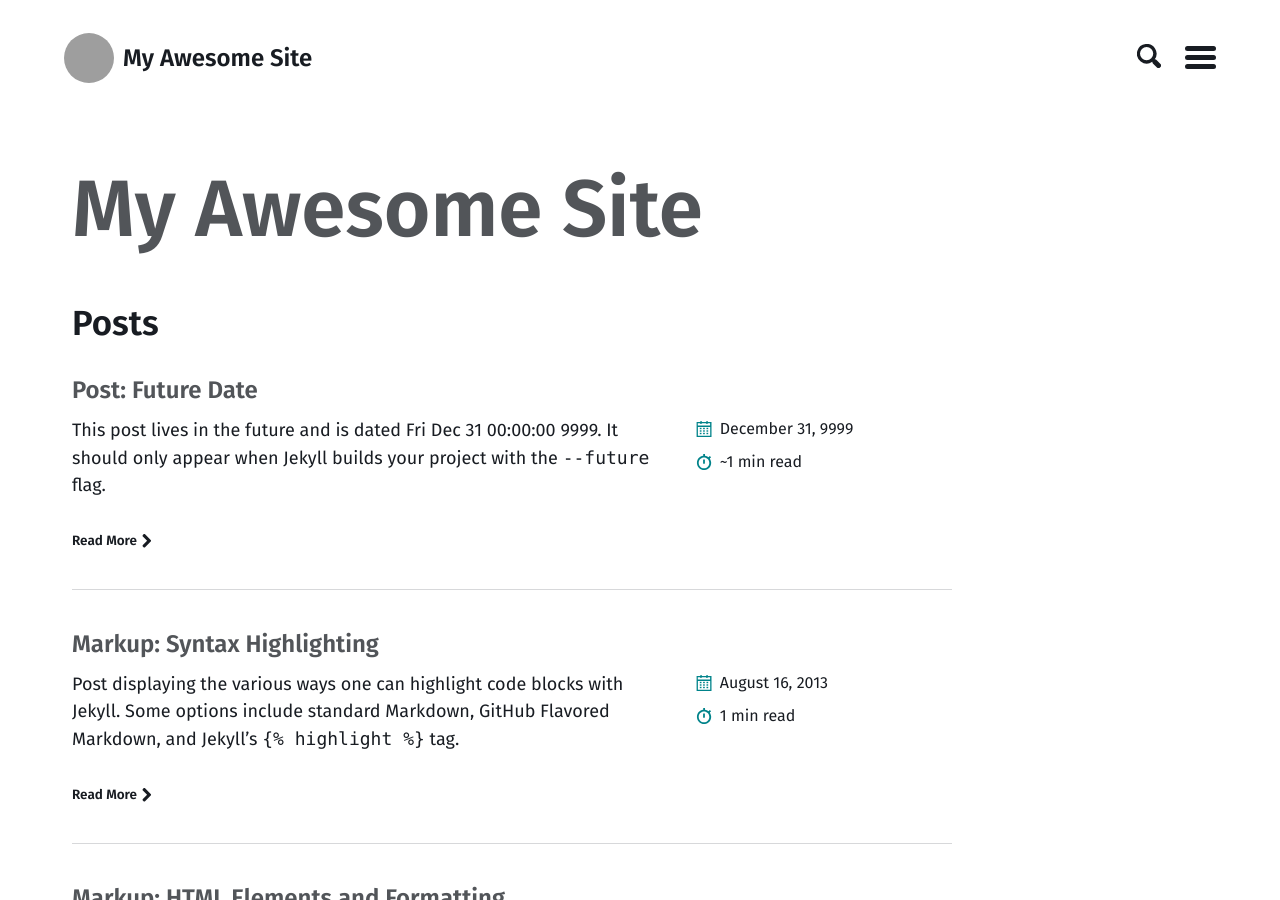
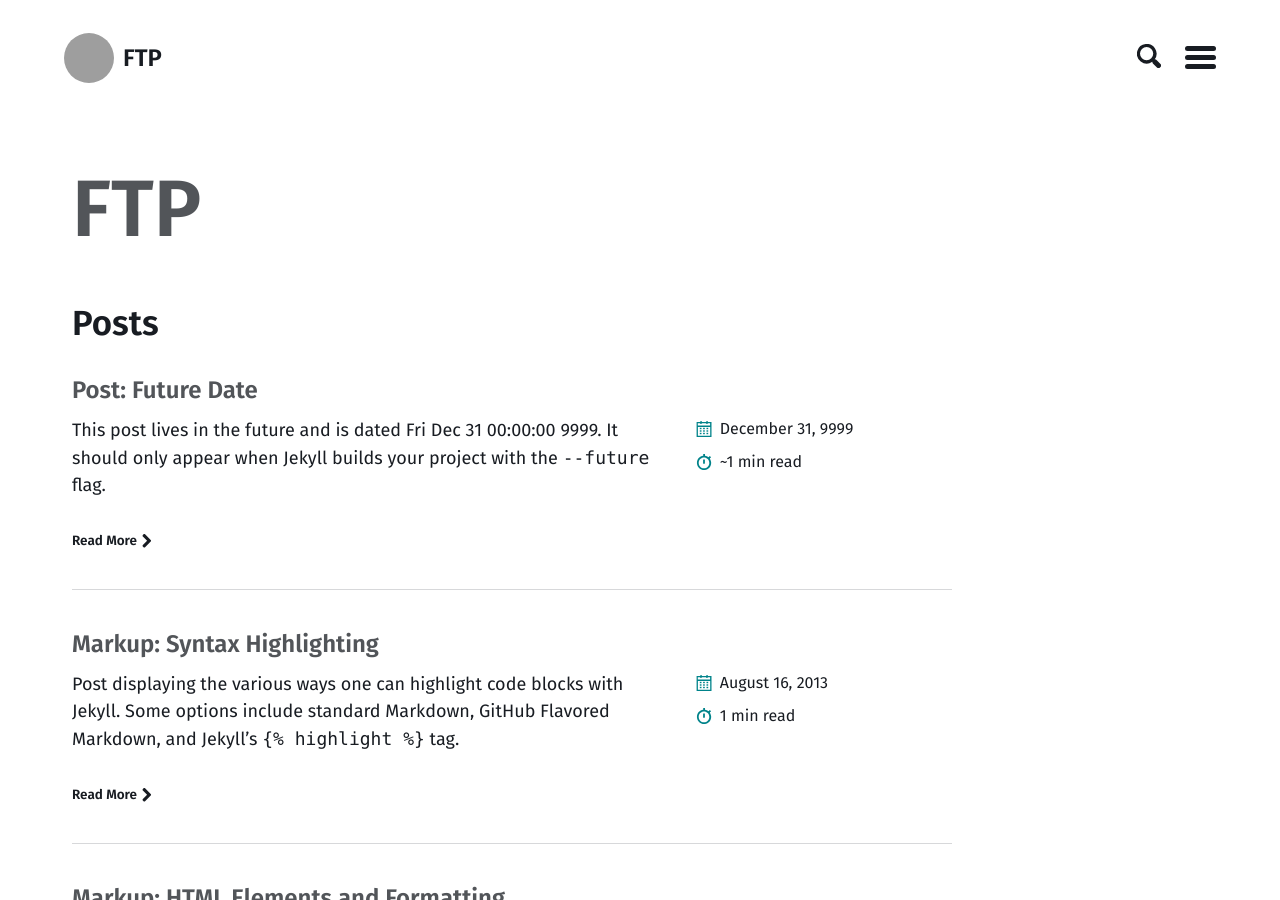
Before and after one commit to sunbliss/jekyll-ftp, a Jekyll site: the page built from index.md, in a window 1280 px wide and 900 px high. Built offline with Jekyll 4.4.1, drawn with Linux system fonts in a browser that asks for light colours; the list of posts is cut into pages by our own code; comment, search, counter and statistics services are not loaded; some of the changed text lies outside the part shown; grey boxes are pictures that could not be loaded.

Commit message:
Update _config.yml

```diff
--- a/_config.yml
+++ b/_config.yml
@@ -14,7 +14,7 @@
 # You can create any custom variable you would like, and they will be accessible
 # in the templates via {{ site.myvariable }}.
 lang: en-US
-title: My Awesome Site
+title: FTP
 email:
 description:
 baseurl: "/jekyll-ftp"
```
